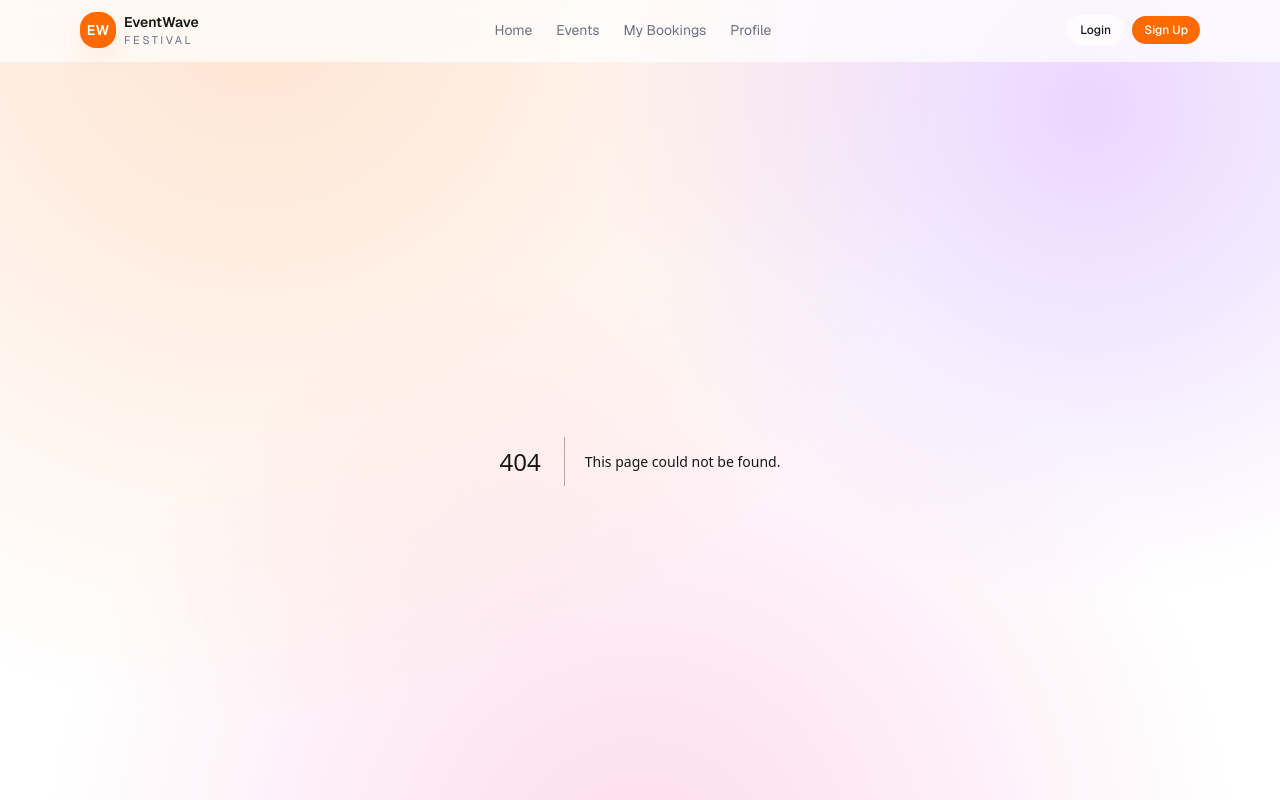
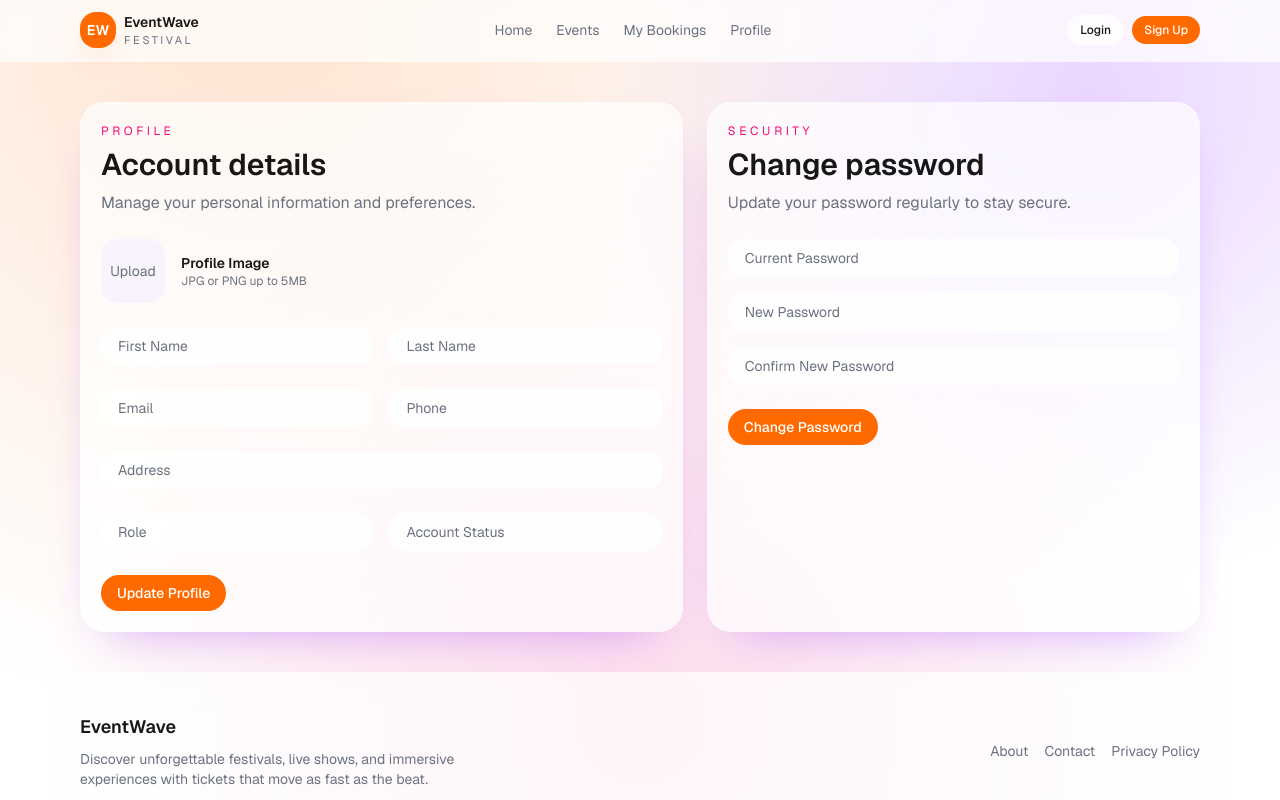
Before and after one commit to MethmiNPCS/CTSE_Microservices_Frontend, a Next.js app in the folder frontend/: page /profile in a window 1280 px wide. Before the commit this address had no page. Shown: the top 800 px of the page. Built offline with nearby package versions, Linux system fonts and the light colour scheme.

Commit message:
Add ProfilePage component with user information and security settings

```diff
--- /dev/null
+++ b/frontend/src/app/profile/page.js
@@ -0,0 +1,60 @@
+import Button from "../../components/ui/Button";
+import Card from "../../components/ui/Card";
+import Input from "../../components/ui/Input";
+import SectionHeader from "../../components/ui/SectionHeader";
+import PageShell from "../../components/layout/PageShell";
+
+export default function ProfilePage() {
+  return (
+    <PageShell className="space-y-10">
+      <section className="grid gap-6 lg:grid-cols-[1.1fr_0.9fr]">
+        <Card className="space-y-6">
+          <SectionHeader
+            eyebrow="Profile"
+            title="Account details"
+            subtitle="Manage your personal information and preferences."
+          />
+          <div className="flex items-center gap-4">
+            <div className="flex h-16 w-16 items-center justify-center rounded-2xl bg-[var(--surface-2)]/80 text-sm text-[var(--muted)]">
+              Upload
+            </div>
+            <div>
+              <div className="text-sm font-semibold">Profile Image</div>
+              <div className="text-xs text-[var(--muted)]">
+                JPG or PNG up to 5MB
+              </div>
+            </div>
+          </div>
+          <div className="grid gap-4 sm:grid-cols-2">
+            <Input placeholder="First Name" />
+            <Input placeholder="Last Name" />
+          </div>
+          <div className="grid gap-4 sm:grid-cols-2">
+            <Input type="email" placeholder="Email" />
+            <Input type="tel" placeholder="Phone" />
+          </div>
+          <Input placeholder="Address" />
+          <div className="grid gap-4 sm:grid-cols-2">
+            <Input placeholder="Role" />
+            <Input placeholder="Account Status" />
+          </div>
+          <Button className="w-full sm:w-auto">Update Profile</Button>
+        </Card>
+
+        <Card className="space-y-6">
+          <SectionHeader
+            eyebrow="Security"
+            title="Change password"
+            subtitle="Update your password regularly to stay secure."
+          />
+          <div className="space-y-4">
+            <Input type="password" placeholder="Current Password" />
+            <Input type="password" placeholder="New Password" />
+            <Input type="password" placeholder="Confirm New Password" />
+          </div>
+          <Button className="w-full sm:w-auto">Change Password</Button>
+        </Card>
+      </section>
+    </PageShell>
+  );
+}
```
